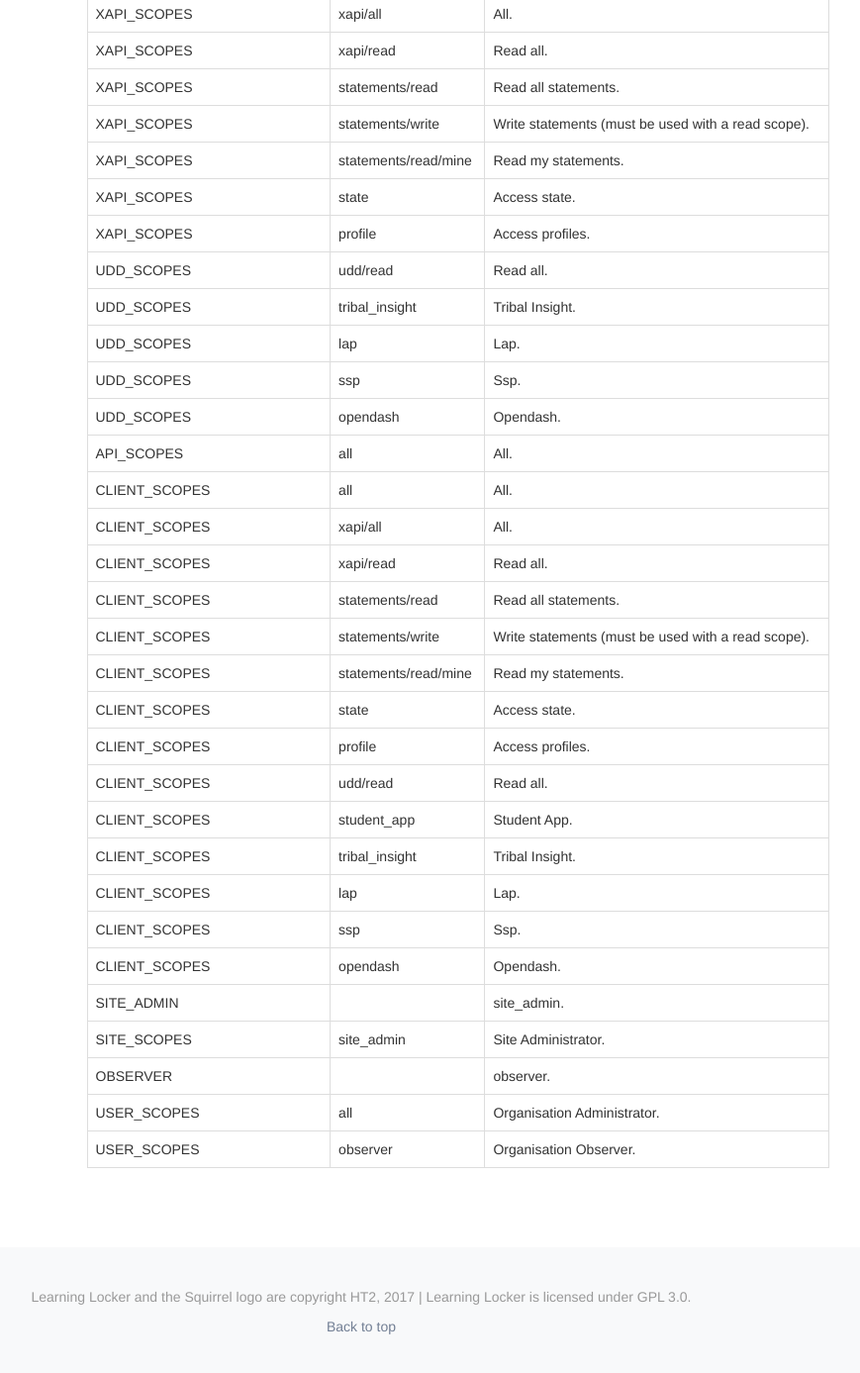
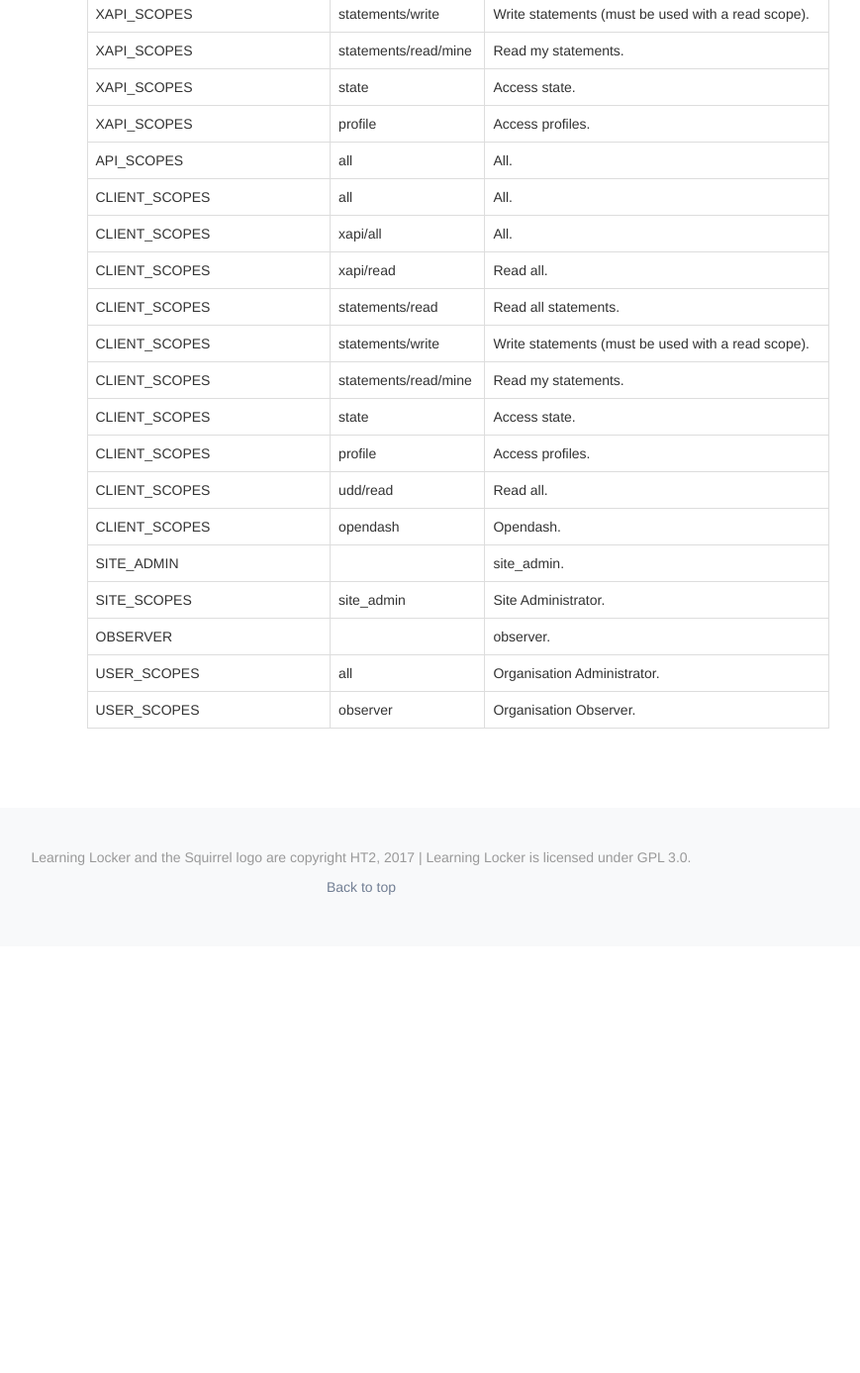
Before and after one commit to LearningLocker/docs, a Jekyll site: the page built from src/http-roles.md, in a window 1280 px wide and 1400 px high, scrolled down 2420 px. Shown: the top 1387 px of the window at 99% size, without its empty margins (275-1144 px from the left). Built offline with Jekyll 4.4.1, drawn with Linux system fonts in a browser that asks for light colours; nearby versions of some CDN libraries; our own code applies the rules of GitHub Pages for plain Markdown files; after the commit the page ends 3376 px from its top, so only the background shows below that; some of the changed text lies outside the part shown.

Commit message:
Merge request comments.

```diff
--- a/src/http-roles.md
+++ b/src/http-roles.md
@@ -64,9 +64,6 @@ A scope is a specific permission. Available scopes:
 Scope | Sub Scope | Description
 --- | --- | ---
 ALL | | all.
-TRIBAL_INSIGHT | | tribal_insight.
-LAP | | lap.
-SSP | | ssp.
 OPENDASH | | opendash.
 UDD_READ | | udd/read.
 XAPI_ALL | | xapi/all.
@@ -83,11 +80,6 @@ XAPI_SCOPES | statements/write | Write statements (must be used with a read scop
 XAPI_SCOPES | statements/read/mine | Read my statements.
 XAPI_SCOPES | state | Access state.
 XAPI_SCOPES | profile | Access profiles.
-UDD_SCOPES | udd/read | Read all.
-UDD_SCOPES | tribal_insight | Tribal Insight.
-UDD_SCOPES | lap | Lap.
-UDD_SCOPES | ssp | Ssp.
-UDD_SCOPES | opendash | Opendash.
 API_SCOPES | all | All.
 CLIENT_SCOPES | all | All.
 CLIENT_SCOPES | xapi/all | All.
@@ -98,10 +90,6 @@ CLIENT_SCOPES | statements/read/mine | Read my statements.
 CLIENT_SCOPES | state | Access state.
 CLIENT_SCOPES | profile | Access profiles.
 CLIENT_SCOPES | udd/read | Read all.
-CLIENT_SCOPES | student_app | Student App.
-CLIENT_SCOPES | tribal_insight | Tribal Insight.
-CLIENT_SCOPES | lap | Lap.
-CLIENT_SCOPES | ssp | Ssp.
 CLIENT_SCOPES | opendash | Opendash.
 SITE_ADMIN | | site_admin.
 SITE_SCOPES | site_admin | Site Administrator.
```
Also changed, not shown: src/http-clients.md (+1 -1 lines).
